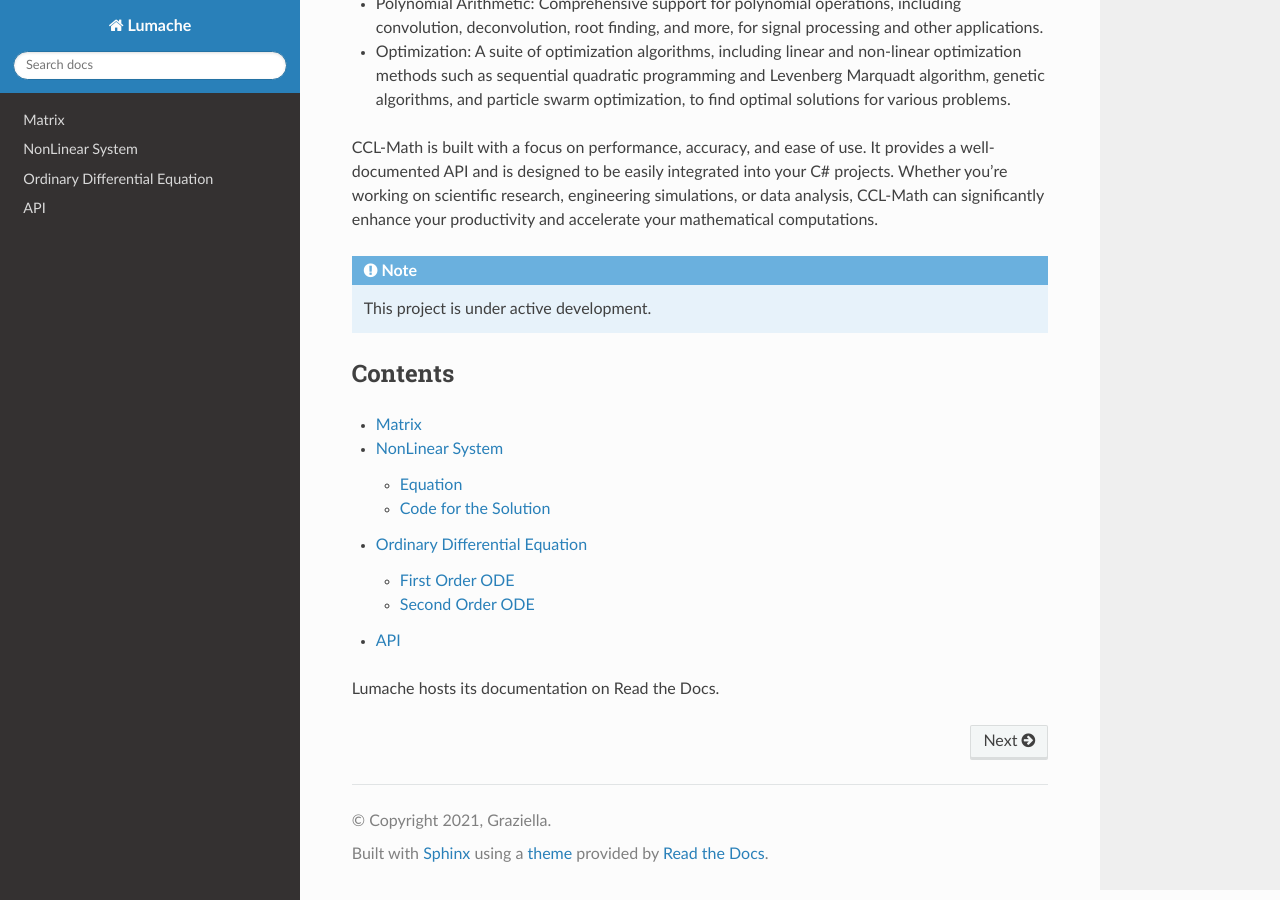
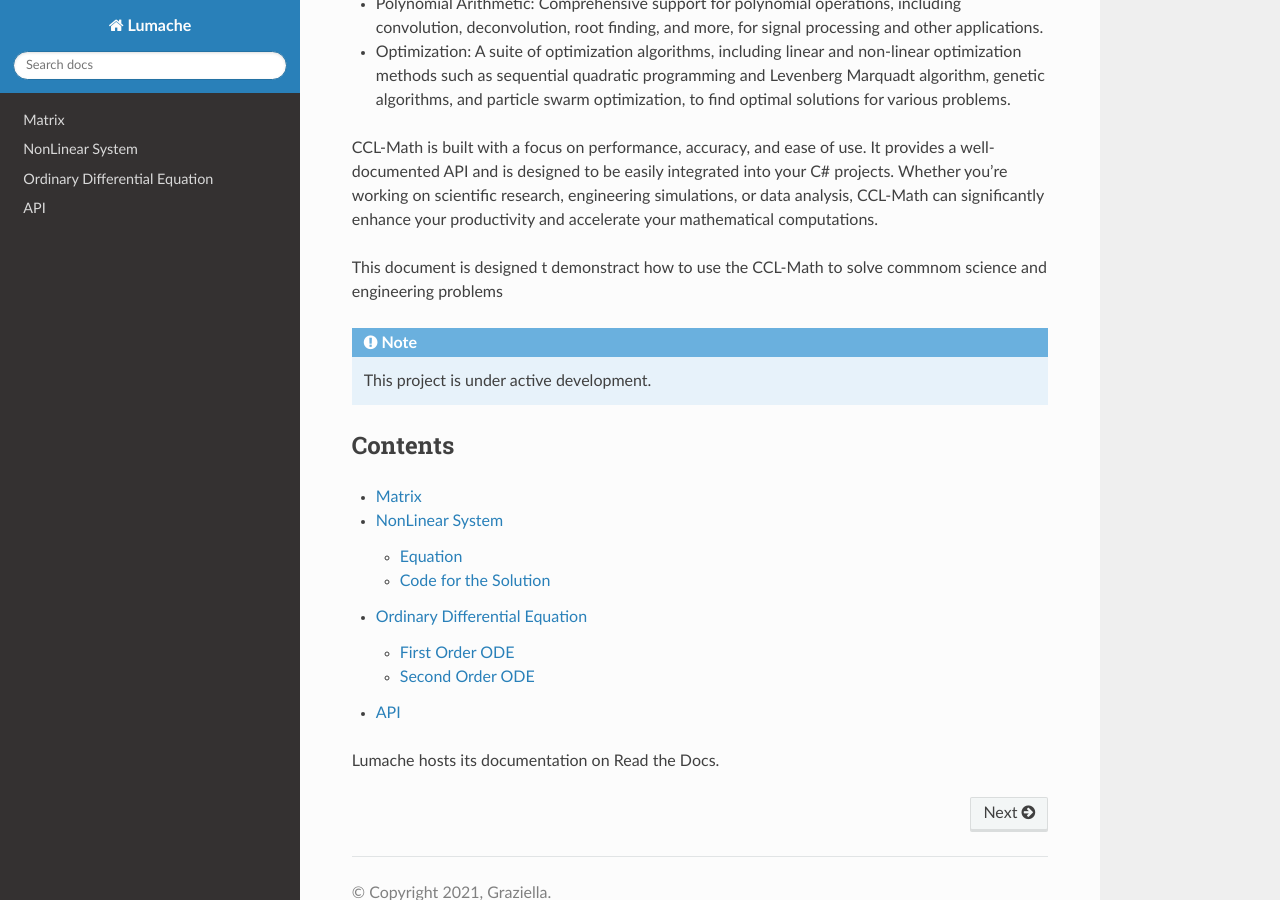
Before and after one commit to thanktua-spp/ccl-rtd, a Sphinx documentation site: the page built from docs/source/index.rst, in a window 1280 px wide and 900 px high, scrolled down 613 px. Built offline with Sphinx 7.4.7 and the Read the Docs theme 3.1.0, drawn with Linux system fonts in a browser that asks for light colours.

Commit message:
Update index.rst

```diff
--- a/docs/source/index.rst
+++ b/docs/source/index.rst
@@ -15,6 +15,7 @@ CCL-Math is a powerful and versatile C# library designed to provide a wide range
 
 CCL-Math is built with a focus on performance, accuracy, and ease of use. It provides a well-documented API and is designed to be easily integrated into your C# projects. Whether you're working on scientific research, engineering simulations, or data analysis, CCL-Math can significantly enhance your productivity and accelerate your mathematical computations.
 
+This document is designed t demonstract how to use the CCL-Math to solve commnom science and engineering problems
 
 .. note::
 
```
